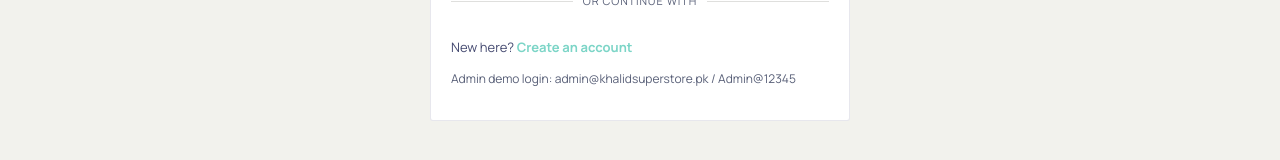
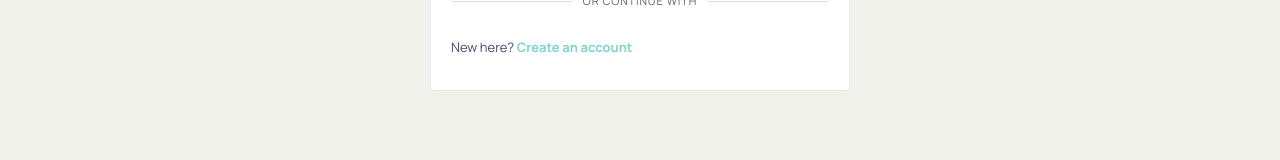
Before and after one commit to MuaazSharif1/Khalid-Super-Store, a React (Vite) app in the folder client/: page /login in a window 1280 px wide. Shown: the part 518-678 px from the top of the page. Built offline with nearby package versions, Linux system fonts and the light colour scheme; no server answers.

Commit message:
Update Login.jsx

```diff
--- a/client/src/pages/Login.jsx
+++ b/client/src/pages/Login.jsx
@@ -48,9 +48,7 @@ export default function Login() {
         <p style={{ marginTop: 16, fontSize: 13 }}>
           New here? <Link to="/register" style={{ fontWeight: 700, color: "var(--brass)" }}>Create an account</Link>
         </p>
-        <p style={{ marginTop: 8, fontSize: 12, color: "var(--ink-soft)" }}>
-          Admin demo login: admin@khalidsuperstore.pk / Admin@12345
-        </p>
+
       </div>
     </div>
   );
```
